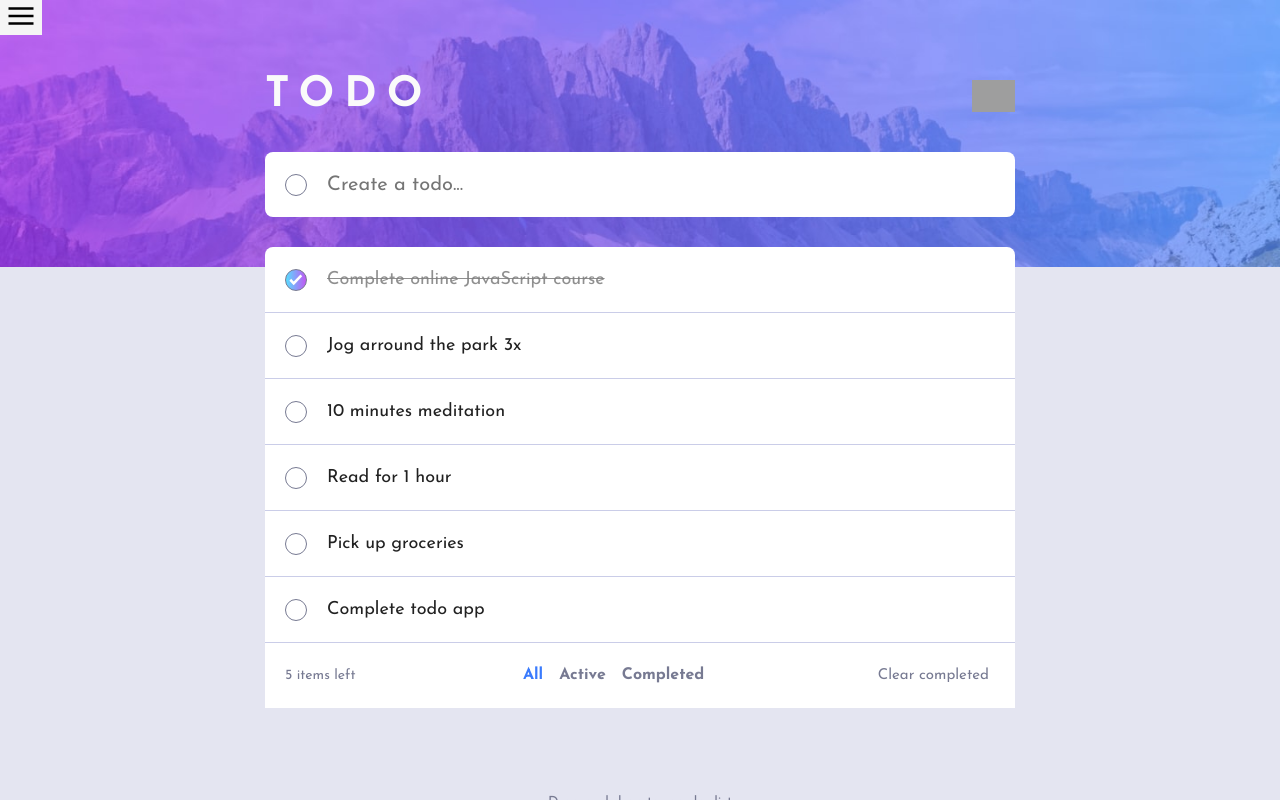
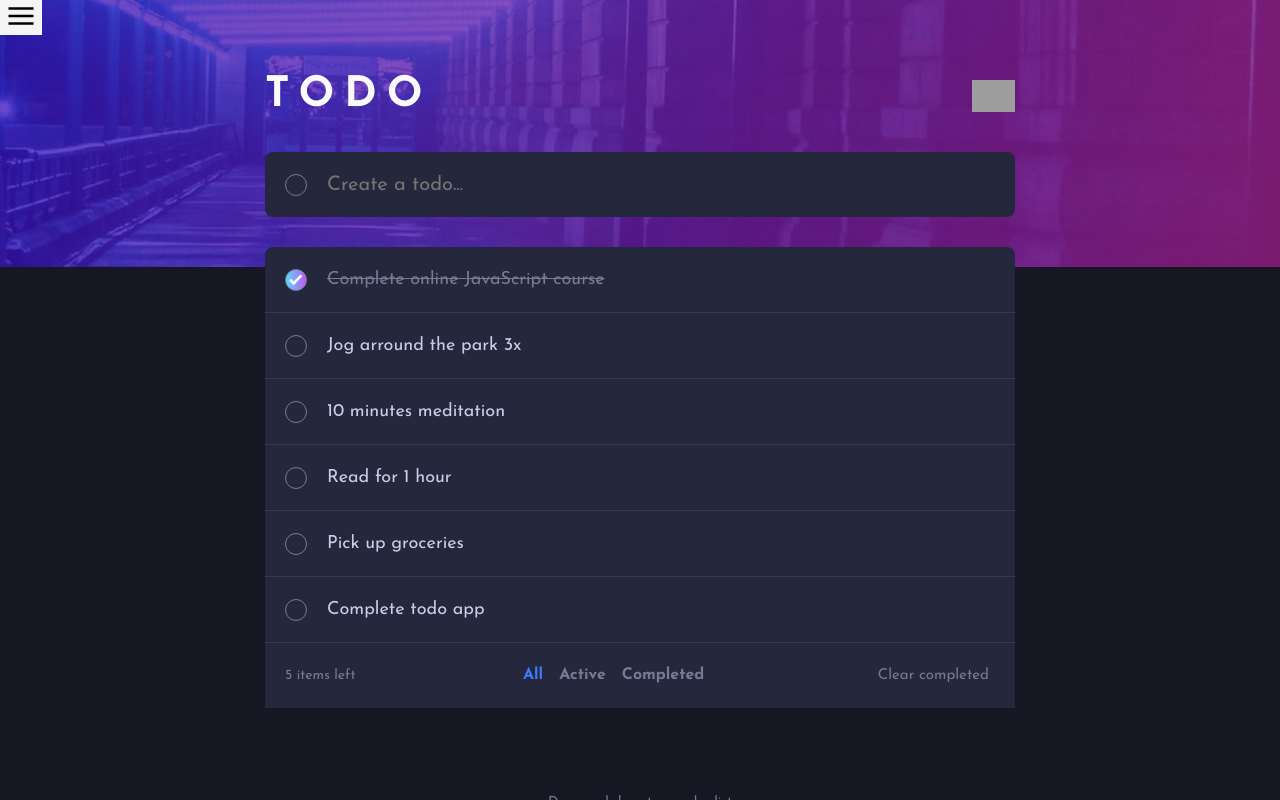
Before and after one commit to akash-starvin/FrontEnd-Mentor, an Angular app: page / in a window 1280 px wide. Built offline with nearby package versions, Linux system fonts and the light colour scheme; grey boxes are pictures that could not be loaded.

Commit message:
Todo app: Changed default theme to dark

```diff
--- a/src/app/todo-app/components/home/home.component.ts
+++ b/src/app/todo-app/components/home/home.component.ts
@@ -11,7 +11,7 @@ import { Todo } from '../../interface/todo';
 export class HomeComponent implements OnInit {
   LOCAL_STORAGE_KEY: string = 'TodoList';
 
-  isDarkMode: boolean = false;
+  isDarkMode: boolean = true;
   userInput: string = '';
   selectedFilter: string = 'all';
   displayTodoList: Todo[] = [];
```
